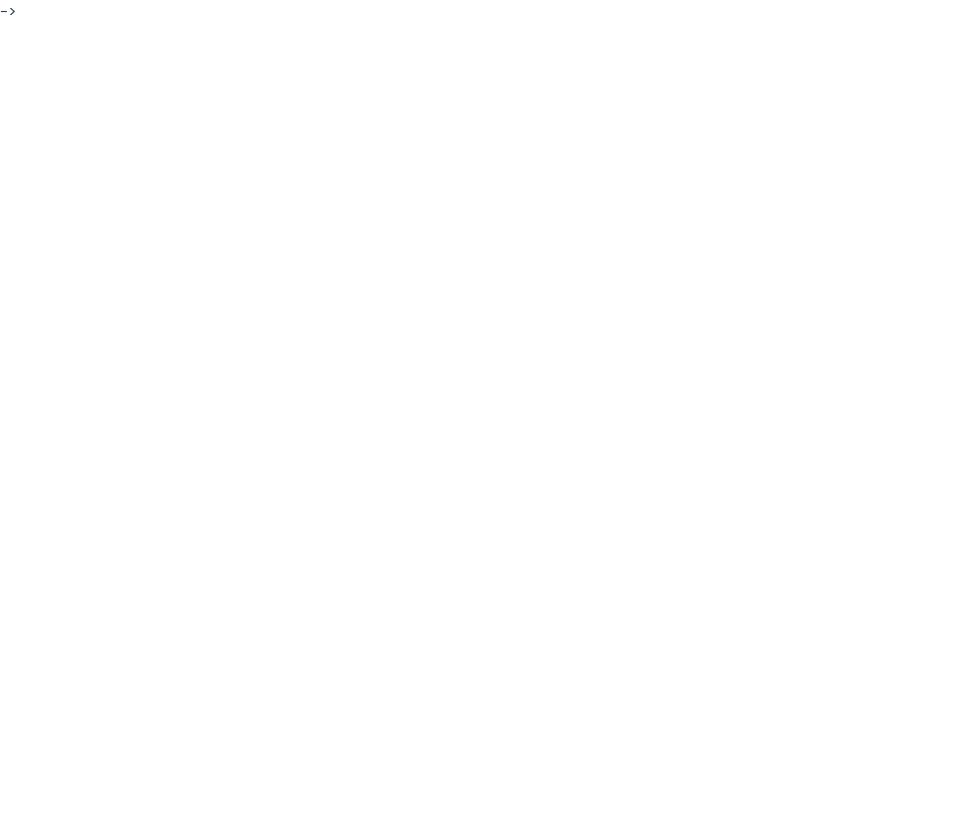
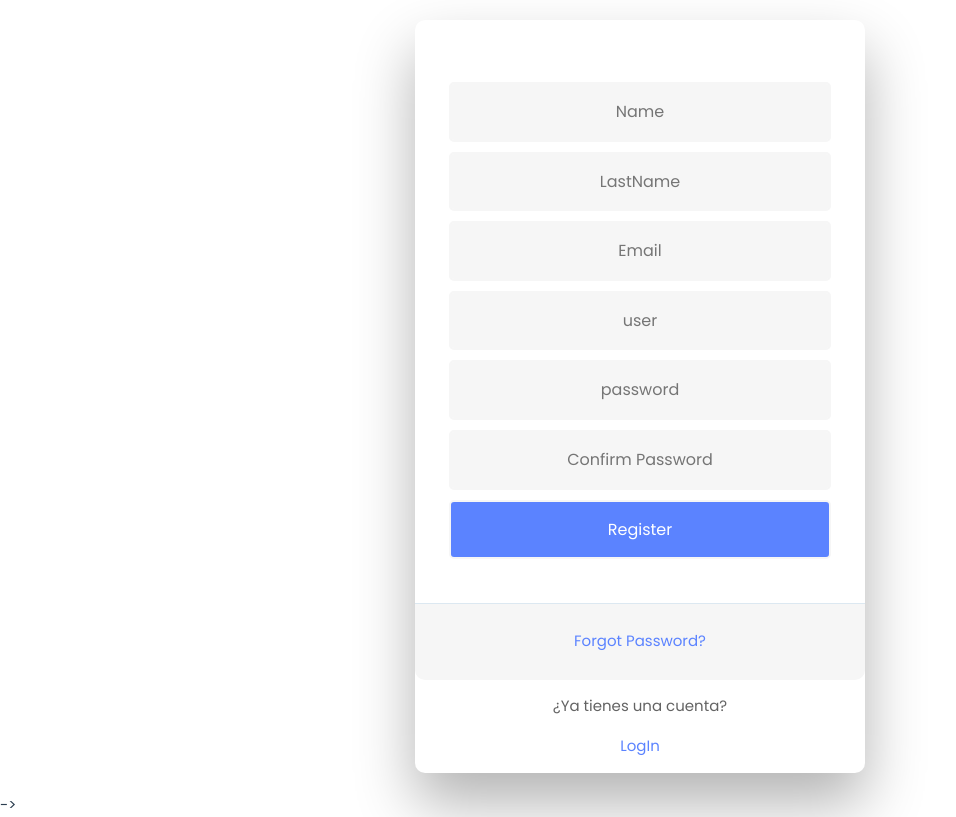
Before and after one commit to ErickArzat/DesarrolloWeb, a Vue app: page /register in a window 1280 px wide. Before the commit this address had no page. Shown: the whole page, without its empty margins (0-956 px from the left). Built offline with nearby package versions, Linux system fonts and the light colour scheme.

Commit message:
Register view

```diff
--- a/src/assets/main.css
+++ b/src/assets/main.css
@@ -349,3 +349,9 @@
   .grow-on-hover {
     transition: transform 0.3s;
   }
+/* Register - LogIn */
+
+.account_manager{
+  color:#636363;
+  padding: 3%;
+}
--- a/src/i18n/messages.js
+++ b/src/i18n/messages.js
@@ -129,7 +129,20 @@
         websites:{
             facebook: 'Facebook',
             instagram: 'Instagram'
+        },
+        register:{
+            new_account: '¿Todavía no tienes una cuenta con nosotros?',
+            go_register: 'Regístrate',
+            existing_account: '¿Ya tienes una cuenta?',
+            title: '¡Regístrate y empieza a planear las mejores fiestas!'
+
+        },
+        error_message:{
+            all_fields: 'Todos los campos son obligatorios',
+            email_form: 'Email no valida',
+            password_match: "Las contraseñas no coinciden"
         }
+
     },
 
 
@@ -251,5 +264,18 @@
                 show: "Show"
             }
         },
+        register:{
+            new_account: "Don't have an account with us yet?",
+            go_register: 'Register',
+            existing_account: 'Already have an account?',
+            title: 'Register and star planning the best parties!'
+
+        },
+        error_message:{
+            all_fields: 'All the fields are required',
+            email_form: 'Email not valid',
+            password_match: "The passwords don't match"
+        }
+
     }
 }
--- a/src/router/index.js
+++ b/src/router/index.js
@@ -6,12 +6,17 @@
   routes: [
 
     {
-      path: '/Login',
+      path: '/login',
       name: 'login',
       // route level code-splitting
       // this generates a separate chunk (About.[hash].js) for this route
       // which is lazy-loaded when the route is visited.
       component: () => import('../views/LogIn.vue')
+    },
+    {
+      path: '/register',
+      name: 'register',
+      component: () => import('../views/Register.vue')
     },
     {
       path: '/home',
--- a/src/views/LogIn.vue
+++ b/src/views/LogIn.vue
@@ -21,10 +21,13 @@
         <a class="underlineHover" href="#">Forgot Password?</a>
       </div>
 
+      <div class="account_manager">
+        <p>{{$t('register.new_account')}}</p><a class="underlineHover" href="/register">{{$t('register.go_register')}}</a>
+      </div>
     </div>
   </div>
 </template>
-
+<script setup></script>
 <style scoped>
 
 body {
@@ -75,6 +78,7 @@
   -webkit-box-shadow: 0 30px 60px 0 rgba(0,0,0,0.3);
   box-shadow: 0 30px 60px 0 rgba(0,0,0,0.3);
   text-align: center;
+
 }
 
 #formFooter {
--- /dev/null
+++ b/src/views/Register.vue
@@ -0,0 +1,323 @@
+<template>
+    <div class="wrapper fadeInDown">
+      <div id="formContent">
+        <!-- Tabs Titles -->
+        <h2></h2>
+        <!-- Icon -->
+        <div class="fadeIn first">
+        <!--  <img src="@/assets/logo.svg" id="icon" alt="User Icon" /> Aqui va a ir el logo de la app-->
+        </div>
+
+        <!-- Login Form -->
+        <form @submit.prevent="validateForm">
+          <input type="text" id="name" class="fadeIn second" name="login" placeholder="Name" autocomplete="off">
+          <input type="text" id="lastname" class="fadeIn third" name="login" placeholder="LastName" autocomplete="off">
+          <input type="text" id="email" class="fadeIn third" name="login" placeholder="Email" autocomplete="off">
+          <input type="text" id="user" class="fadeIn second" name="login" placeholder="user" autocomplete="off">
+          <input type="password" id="password" class="fadeIn third" name="login" placeholder="password" autocomplete="off">
+          <input type="password" id="confirmPassword" class="fadeIn third" name="login" placeholder="Confirm Password" autocomplete="off">
+          <input type="submit" class="fadeIn fourth" value="Register">
+
+        </form>
+        <div class="alert red-text">
+          {{ errorMessage }}
+        </div>
+        <!-- Remind Passowrd -->
+        <div id="formFooter">
+          <a class="underlineHover" href="#">Forgot Password?</a>
+        </div>
+        <div class="account_manager">
+          <p>{{$t('register.existing_account')}}</p><a class="underlineHover" href="/login">LogIn</a>
+        </div>
+      </div>
+    </div>
+</template>
+<script setup>
+import { ref } from 'vue';
+  const errorMessage = ref('');
+
+  const validateEmail = (email) => {
+    const re = /^[^\s@]+@[^\s@]+\.[^\s@]+$/;
+    return re.test(String(email).toLowerCase());
+  };
+
+
+  const validatePasswords = (password, confirmPassword) => {
+    return password === confirmPassword;
+  };
+
+  const validateForm = () => {
+    const email = document.getElementById('email').value;
+    const password = document.getElementById('password').value;
+    const confirmPassword = document.getElementById('confirmPassword').value;
+    const name = document.getElementById('name').value;
+    const lastname = document.getElementById('lastname').value;
+    const user = document.getElementById('user').value;
+
+    if (!name.value || !lastname.value || !email.value || !user.value || !password.value || !confirmPassword.value) {
+      errorMessage.value = this.$t('error_message.all_fields');
+      return;
+    }
+    if (!validateEmail(email)) {
+      errorMessage.value = this.$t('error_message.email_form');
+      return;
+    }
+
+    if (!validatePasswords(password, confirmPassword)) {
+      errorMessage.value =this.$t('error_message.password_match');
+      return;
+    }
+  };
+</script>
+<style scoped>
+
+
+  body {
+    font-family: "Poppins", sans-serif;
+    height: 100vh;
+  }
+
+  a {
+    color: #5B83FF;
+    display:inline-block;
+    text-decoration: none;
+    font-weight: 400;
+  }
+
+  h2 {
+    text-align: center;
+    font-size: 16px;
+    font-weight: 600;
+    text-transform: uppercase;
+    display:inline-block;
+    margin: 40px 8px 10px 8px;
+    color: #cccccc;
+  }
+
+  .alert {
+    margin-bottom: 10px;
+    text-align: left;
+  }
+
+  .red-text {
+    color: red;
+    font-size: 14px;
+    margin-top: 0;
+    margin-bottom: 5px;
+  }
+
+  /* STRUCTURE */
+
+  .wrapper {
+    display: flex;
+    align-items: center;
+    flex-direction: column;
+    justify-content: center;
+    width: 100%;
+    min-height: 100%;
+    padding: 20px;
+  }
+
+  #formContent {
+    -webkit-border-radius: 10px 10px 10px 10px;
+    border-radius: 10px 10px 10px 10px;
+    background: #fff;
+    padding: 30px;
+    width: 90%;
+    max-width: 450px;
+    position: relative;
+    padding: 0px;
+    -webkit-box-shadow: 0 30px 60px 0 rgba(0,0,0,0.3);
+    box-shadow: 0 30px 60px 0 rgba(0,0,0,0.3);
+    text-align: center;
+
+  }
+
+  #formFooter {
+    background-color: #f6f6f6;
+    border-top: 1px solid #dce8f1;
+    padding: 25px;
+    text-align: center;
+    -webkit-border-radius: 0 0 10px 10px;
+    border-radius: 0 0 10px 10px;
+  }
+
+
+
+  /* TABS */
+
+  h2.inactive {
+    color: #cccccc;
+  }
+
+  h2.active {
+    color: #0d0d0d;
+    border-bottom: 2px solid #5B83FF;
+  }
+
+
+
+  /* FORM TYPOGRAPHY*/
+
+
+  input[type=submit]:focus{
+    background-color: #fff;
+    color: #5B83FF;
+  }
+
+  input[type=submit]{
+    background-color: #5B83FF;
+    color: #fff;
+  }
+
+  input {
+    background-color: #f6f6f6;
+    border: none;
+    color: #0d0d0d;
+    padding: 15px 32px;
+    text-align: center;
+    text-decoration: none;
+    display: inline-block;
+    font-size: 16px;
+    margin: 5px;
+    width: 85%;
+    border: 2px solid #f6f6f6;
+    -webkit-transition: all 0.5s ease-in-out;
+    -moz-transition: all 0.5s ease-in-out;
+    -ms-transition: all 0.5s ease-in-out;
+    -o-transition: all 0.5s ease-in-out;
+    transition: all 0.5s ease-in-out;
+    -webkit-border-radius: 5px 5px 5px 5px;
+    border-radius: 5px 5px 5px 5px;
+  }
+
+  input:focus {
+    background-color: #fff;
+    border-bottom: 2px solid #5B83FF;
+  }
+
+  input:placeholder {
+    color: #cccccc;
+  }
+
+
+
+  /* ANIMATIONS */
+
+  /* Simple CSS3 Fade-in-down Animation */
+  .fadeInDown {
+    -webkit-animation-name: fadeInDown;
+    animation-name: fadeInDown;
+    -webkit-animation-duration: 1s;
+    animation-duration: 1s;
+    -webkit-animation-fill-mode: both;
+    animation-fill-mode: both;
+  }
+
+  @-webkit-keyframes fadeInDown {
+    0% {
+      opacity: 0;
+      -webkit-transform: translate3d(0, -100%, 0);
+      transform: translate3d(0, -100%, 0);
+    }
+    100% {
+      opacity: 1;
+      -webkit-transform: none;
+      transform: none;
+    }
+  }
+
+  @keyframes fadeInDown {
+    0% {
+      opacity: 0;
+      -webkit-transform: translate3d(0, -100%, 0);
+      transform: translate3d(0, -100%, 0);
+    }
+    100% {
+      opacity: 1;
+      -webkit-transform: none;
+      transform: none;
+    }
+  }
+
+  /* Simple CSS3 Fade-in Animation */
+  @-webkit-keyframes fadeIn { from { opacity:0; } to { opacity:1; } }
+  @-moz-keyframes fadeIn { from { opacity:0; } to { opacity:1; } }
+  @keyframes fadeIn { from { opacity:0; } to { opacity:1; } }
+
+  .fadeIn {
+    opacity:0;
+    -webkit-animation:fadeIn ease-in 1;
+    -moz-animation:fadeIn ease-in 1;
+    animation:fadeIn ease-in 1;
+
+    -webkit-animation-fill-mode:forwards;
+    -moz-animation-fill-mode:forwards;
+    animation-fill-mode:forwards;
+
+    -webkit-animation-duration:1s;
+    -moz-animation-duration:1s;
+    animation-duration:1s;
+  }
+
+  .fadeIn.first {
+    -webkit-animation-delay: 0.4s;
+    -moz-animation-delay: 0.4s;
+    animation-delay: 0.4s;
+  }
+
+  .fadeIn.second {
+    -webkit-animation-delay: 0.6s;
+    -moz-animation-delay: 0.6s;
+    animation-delay: 0.6s;
+  }
+
+  .fadeIn.third {
+    -webkit-animation-delay: 0.8s;
+    -moz-animation-delay: 0.8s;
+    animation-delay: 0.8s;
+  }
+
+  .fadeIn.fourth {
+    -webkit-animation-delay: 1s;
+    -moz-animation-delay: 1s;
+    animation-delay: 1s;
+  }
+
+  /* Simple CSS3 Fade-in Animation */
+  .underlineHover:after {
+    display: block;
+    left: 0;
+    bottom: -10px;
+    width: 0;
+    height: 2px;
+    background-color: #5B83FF;
+    content: "";
+    transition: width 0.2s;
+  }
+
+  .underlineHover:hover {
+    color: #0d0d0d;
+  }
+
+  .underlineHover:hover:after{
+    width: 100%;
+  }
+
+
+
+  /* OTHERS */
+
+  *:focus {
+      outline: none;
+  }
+
+  #icon {
+    width:60%;
+  }
+
+  footer{
+    visibility: hidden;
+  }
+
+</style>
```
Lines whose indentation alone changed are shown as unchanged.
